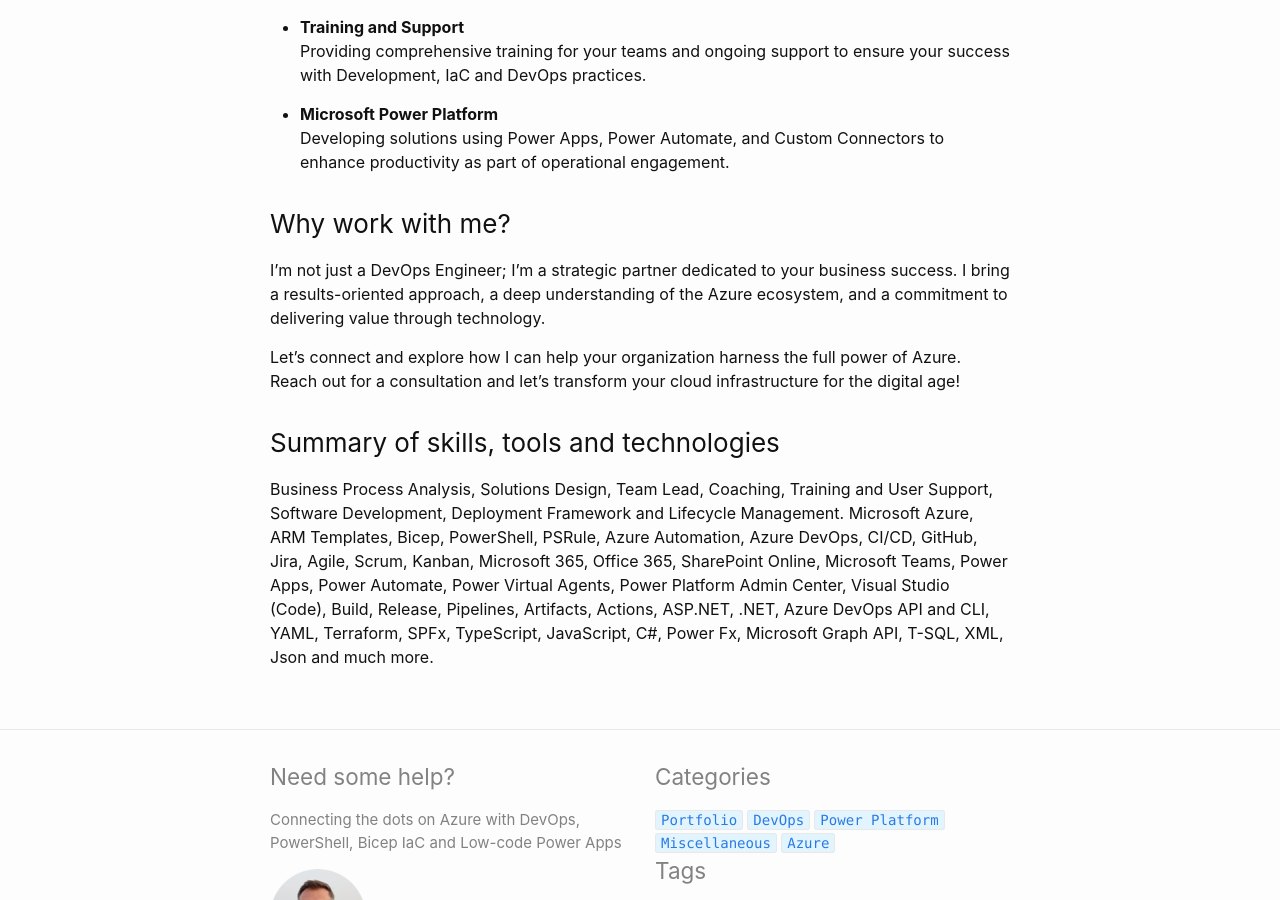
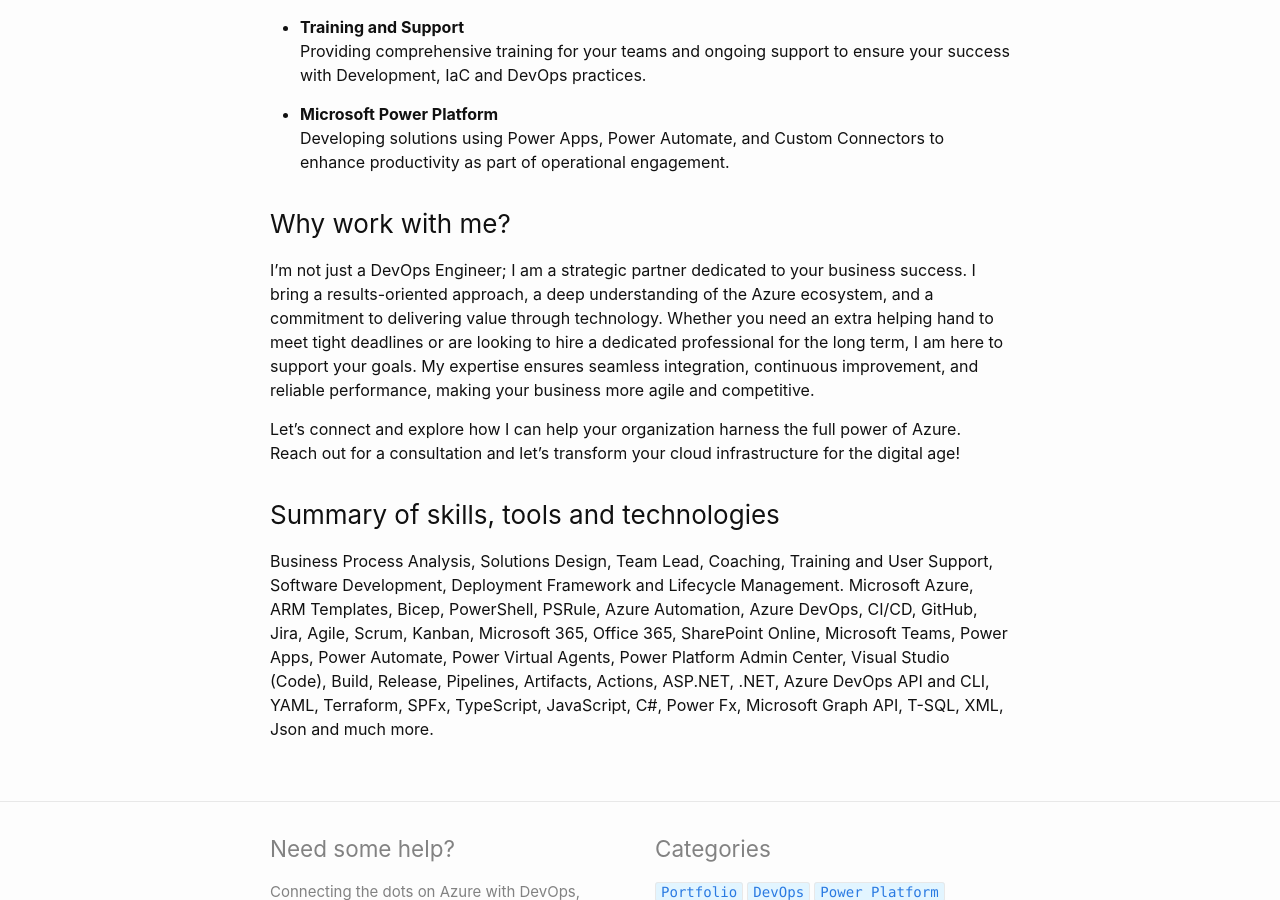
Before and after one commit to msc365/msc365.github.io, a Jekyll site: the page built from _posts/2023-02-01-welcome-to-msc365-eu.md, in a window 1280 px wide and 900 px high, scrolled down 900 px. Built offline with Jekyll 4.4.1, drawn with Linux system fonts in a browser that asks for light colours.

Commit message:
Update post content and synced with linkedin

```diff
--- a/_posts/2023-02-01-welcome-to-msc365-eu.md
+++ b/_posts/2023-02-01-welcome-to-msc365-eu.md
@@ -45,7 +45,7 @@
 
 ### Why work with me?
 
-I’m not just a DevOps Engineer; I’m a strategic partner dedicated to your business success. I bring a results-oriented approach, a deep understanding of the Azure ecosystem, and a commitment to delivering value through technology.
+I’m not just a DevOps Engineer; I am a strategic partner dedicated to your business success. I bring a results-oriented approach, a deep understanding of the Azure ecosystem, and a commitment to delivering value through technology. Whether you need an extra helping hand to meet tight deadlines or are looking to hire a dedicated professional for the long term, I am here to support your goals. My expertise ensures seamless integration, continuous improvement, and reliable performance, making your business more agile and competitive.
 
 Let’s connect and explore how I can help your organization harness the full power of Azure. Reach out for a consultation and let’s transform your cloud infrastructure for the digital age!
 
```
